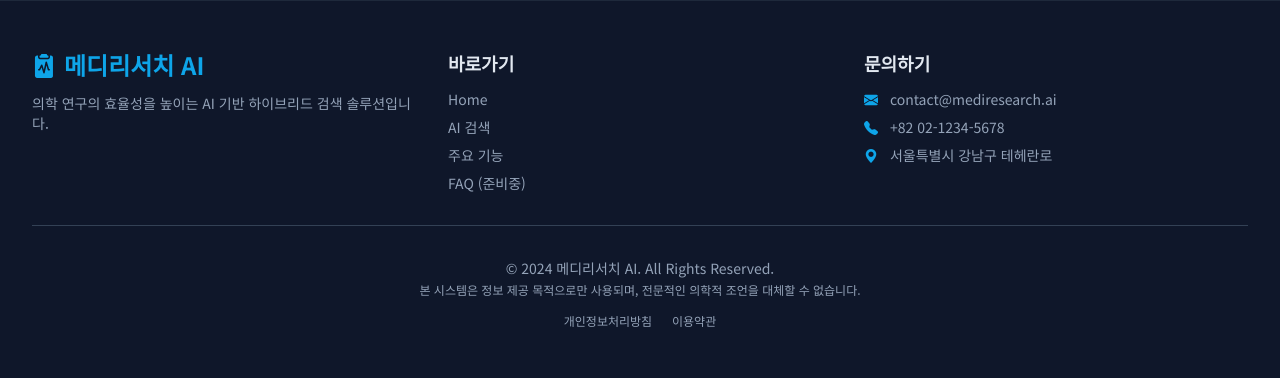
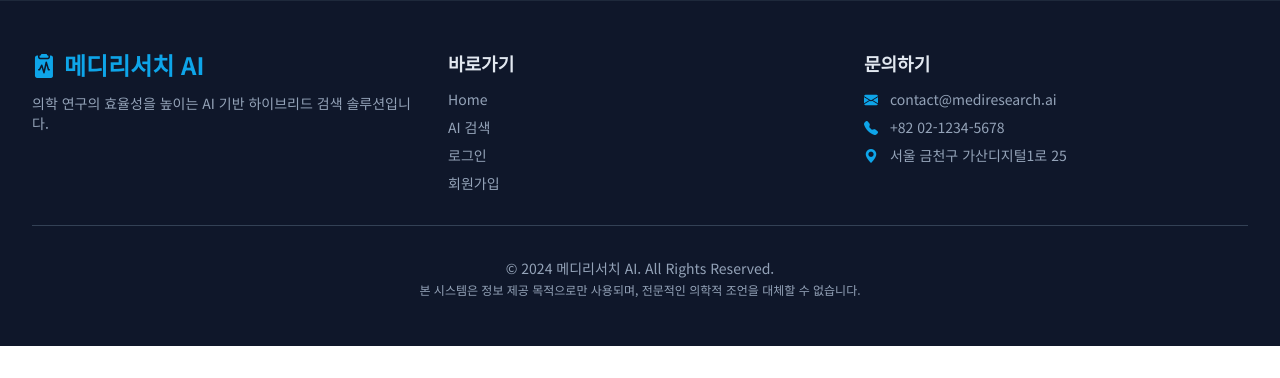
Before and after one commit to SKNETWORKS-FAMILY-AICAMP/SKN10-4th-1Team, a Django app: page / in a window 1280 px wide. Shown: the part 2290-2668 px from the top of the page. After the commit the page ends 2636 px from the top, so only its background shows below. Run offline with Django 4.2, Linux system fonts and the light colour scheme; some libraries are stand-ins or nearby versions.

Commit message:
html 화면 수정

```diff
--- a/templates/api/home.html
+++ b/templates/api/home.html
@@ -142,7 +142,7 @@
                     가장 정확하고 연관성 높은 정보를 신속하게 찾아드립니다.
                 </p>
                 <div class="space-x-4">
-                    <a href="chatbot.html" class="btn btn-primary text-lg">
+                    <a href="{% url 'api:search_path' %}" class="btn btn-primary text-lg">
                         <i class="bi bi-search-heart-fill mr-2"></i>AI 검색 시작하기
                     </a>
                     <a href="#features" class="btn btn-secondary text-lg">
@@ -245,7 +245,7 @@
                     메디리서치 AI가 여러분의 연구 파트너가 되어 드리겠습니다.<br>
                     더 빠르고, 더 스마트한 연구를 시작해보세요.
                 </p>
-                <a href="chatbot.html" class="btn bg-white text-sky-700 hover:bg-sky-50 focus:ring-sky-300 text-lg shadow-xl hover:shadow-2xl">
+                <a href="{% url 'api:search_path' %}" class="btn bg-white text-sky-700 hover:bg-sky-50 focus:ring-sky-300 text-lg shadow-xl hover:shadow-2xl">
                     <i class="bi bi-play-circle-fill mr-2"></i>AI 검색 무료 체험
                 </a>
             </div>
@@ -258,7 +258,7 @@
         <div class="container mx-auto px-4 sm:px-6 lg:px-8">
             <div class="grid grid-cols-1 md:grid-cols-3 gap-8 mb-8">
                 <div>
-                    <a href="index.html" class="flex items-center text-2xl font-bold text-sky-500 mb-3">
+                    <a class="flex items-center text-2xl font-bold text-sky-500 mb-3">
                         <i class="bi bi-clipboard2-pulse-fill mr-2"></i>
                         <span>메디리서치 AI</span>
                     </a>
@@ -267,10 +267,10 @@
                 <div>
                     <h5 class="text-slate-200 font-semibold mb-3 text-lg">바로가기</h5>
                     <ul class="space-y-2 text-sm">
-                        <li><a href="index.html" class="hover:text-sky-400 transition-colors">Home</a></li>
-                        <li><a href="chatbot.html" class="hover:text-sky-400 transition-colors">AI 검색</a></li>
-                        <li><a href="#features" class="hover:text-sky-400 transition-colors">주요 기능</a></li>
-                        <li><a href="#faq" class="hover:text-sky-400 transition-colors">FAQ (준비중)</a></li>
+                        <li><a href="{% url 'api:homepage' %}" class="hover:text-sky-400 transition-colors">Home</a></li>
+                        <li><a href="{% url 'api:search_path' %}" class="hover:text-sky-400 transition-colors">AI 검색</a></li>
+                        <li><a href="{% url 'user:login' %}" class="hover:text-sky-400 transition-colors">로그인</a></li>
+                        <li><a href="{% url 'user:signup' %}" class="hover:text-sky-400 transition-colors">회원가입</a></li>
                     </ul>
                 </div>
                 <div>
@@ -278,7 +278,7 @@
                     <ul class="space-y-2 text-sm">
                         <li><i class="bi bi-envelope-fill mr-2 text-sky-500"></i> contact@mediresearch.ai</li>
                         <li><i class="bi bi-telephone-fill mr-2 text-sky-500"></i> +82 02-1234-5678</li>
-                        <li><i class="bi bi-geo-alt-fill mr-2 text-sky-500"></i> 서울특별시 강남구 테헤란로</li>
+                        <li><i class="bi bi-geo-alt-fill mr-2 text-sky-500"></i> 서울 금천구 가산디지털1로 25</li>
                     </ul>
                 </div>
             </div>
@@ -286,10 +286,6 @@
             <div class="text-center text-sm">
                 <p>&copy; 2024 메디리서치 AI. All Rights Reserved.</p>
                 <p class="text-xs mt-1">본 시스템은 정보 제공 목적으로만 사용되며, 전문적인 의학적 조언을 대체할 수 없습니다.</p>
-                <div class="mt-3 space-x-4">
-                    <a href="#privacy" class="hover:text-sky-400 transition-colors text-xs">개인정보처리방침</a>
-                    <a href="#terms" class="hover:text-sky-400 transition-colors text-xs">이용약관</a>
-                </div>
             </div>
         </div>
     </footer>
```
Also changed, not shown: templates/user/로그인.html (+6 -10 lines), templates/user/회원가입.html (+6 -11 lines).
